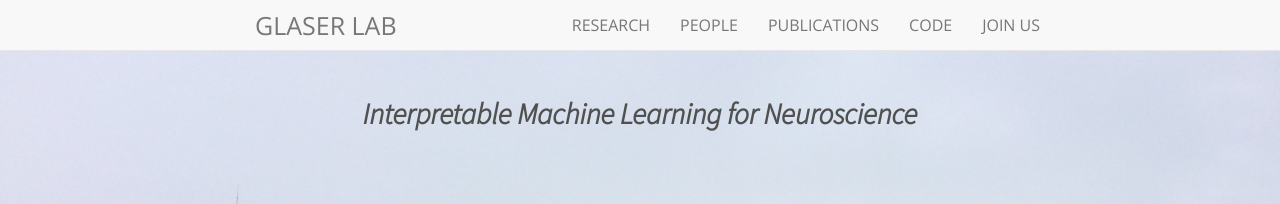
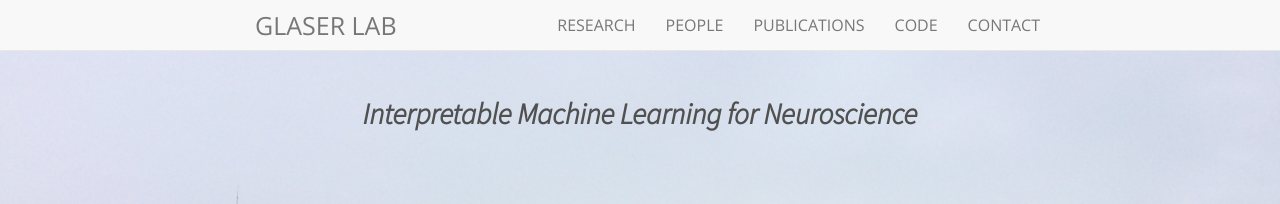
Before and after one commit to glaserlab/glaserlab.github.io, a Jekyll site: the page built from index.html, in a window 1280 px wide. Shown: the top 204 px of the page. Built offline with Jekyll 4.4.1, drawn with Linux system fonts in a browser that asks for light colours; nearby versions of some CDN libraries; comment, search, counter and statistics services are not loaded.

Commit message:
Update _config.yml

```diff
--- a/_config.yml
+++ b/_config.yml
@@ -32,7 +32,7 @@ nav:
     href:           "/publication"
   - name:           "code"
     href:           "/code"
-  - name:           "join us"
+  - name:           "contact"
     href:           "/contact"
 #   - name:           "cv"
 #     href:           "/JG_CV_1221_Web.pdf"
```
